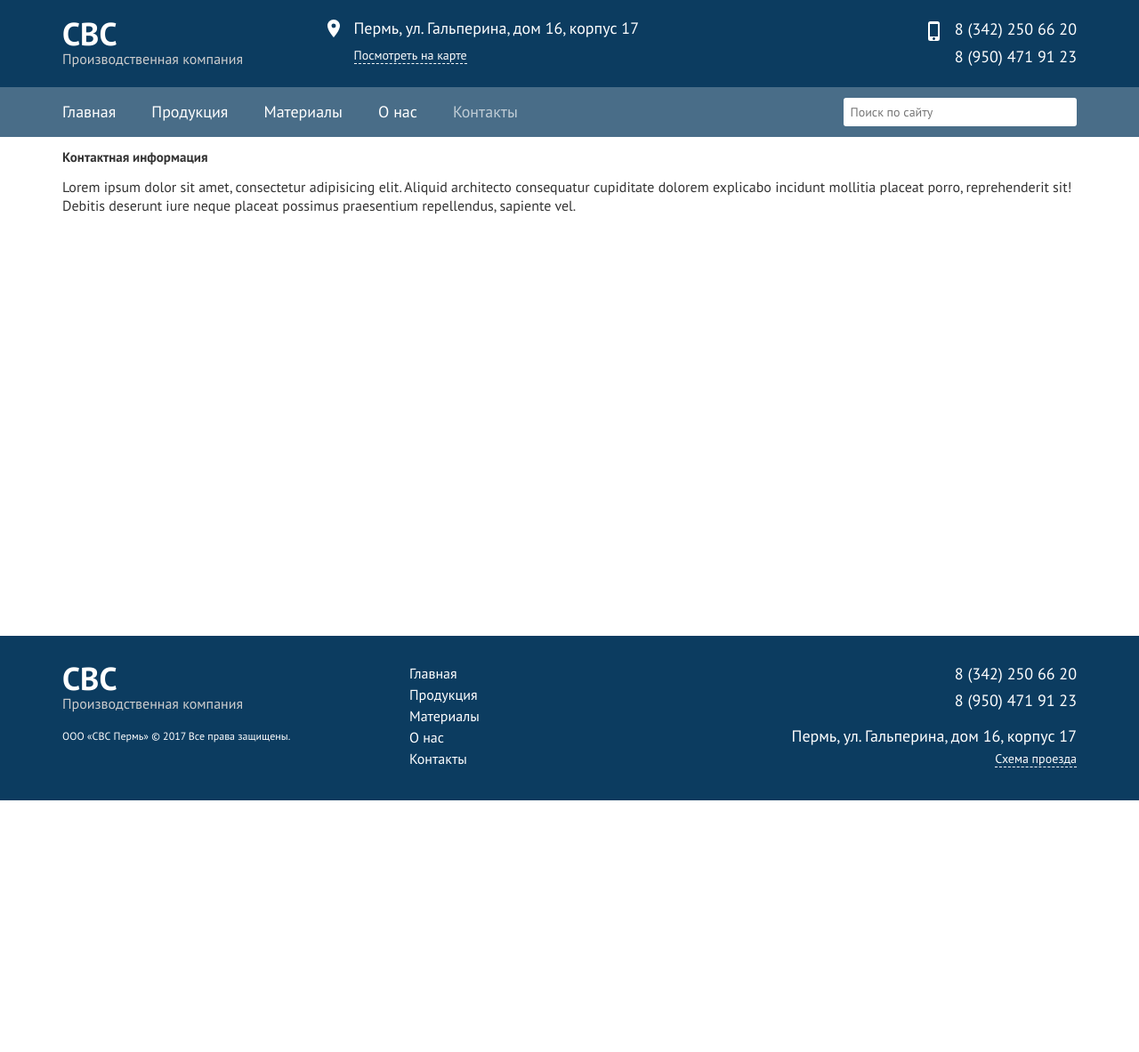
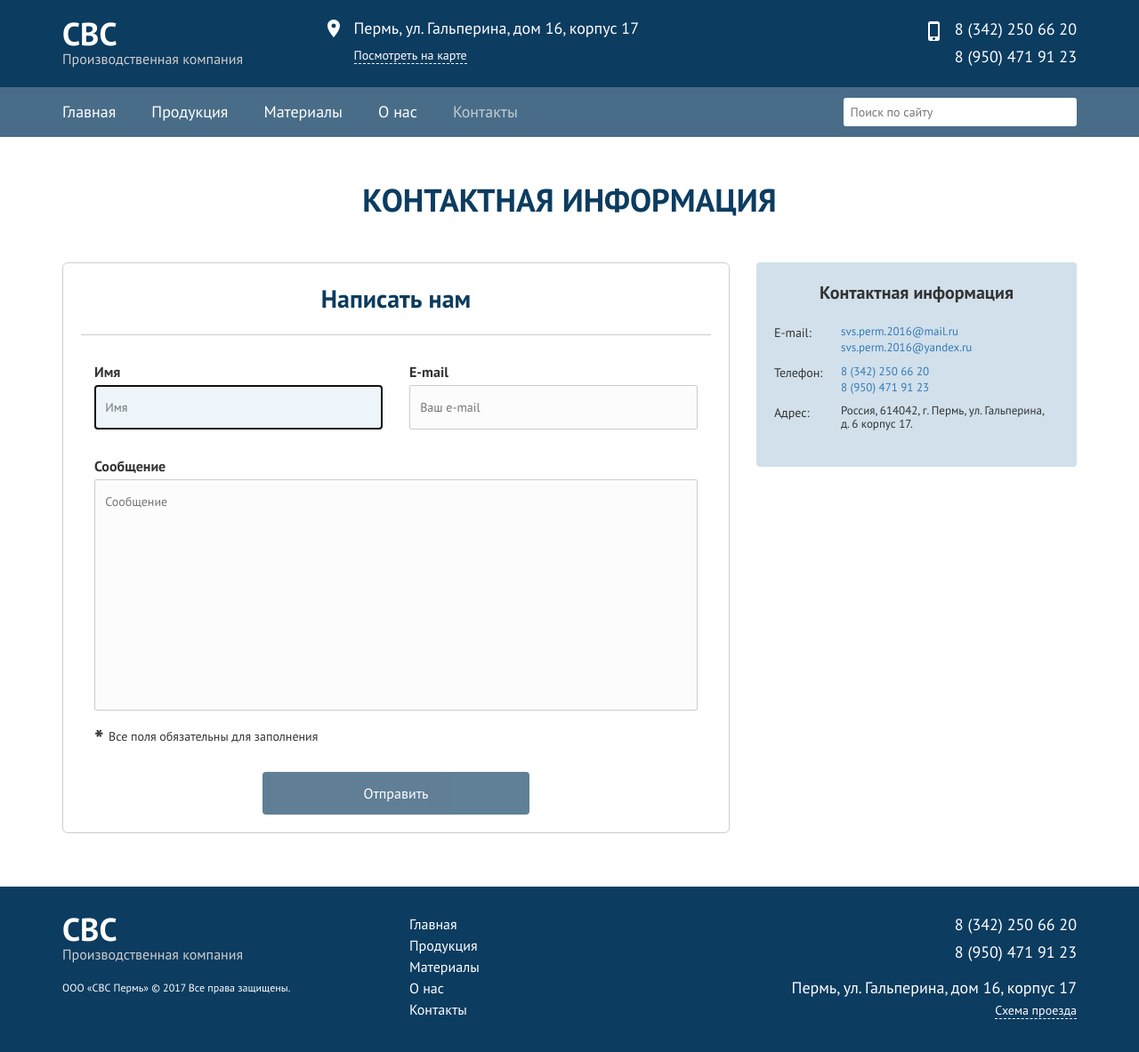
Before and after one commit to ponomarev-iv/svs-perm, a Jekyll site: the page built from contact.html, in a window 1280 px wide. Shown: the whole page at 89% size. Built offline with Jekyll 4.4.1, drawn with Linux system fonts in a browser that asks for light colours; a script that is not in the unit is left out; before the commit the page ends 900 px from its top, so only the background shows below that.

```diff
--- a/_dev/scss/all.scss
+++ b/_dev/scss/all.scss
@@ -8,5 +8,6 @@
 @import "includes/blocks";
 @import "includes/ui";
 @import "includes/table";
+@import "includes/form";
 
 @import "includes/helpers";
--- a/_dev/scss/includes/_var.scss
+++ b/_dev/scss/includes/_var.scss
@@ -1,2 +1,4 @@
 //color
 $main-color: #0c3c60;
+$action-color: #d1e0eb;
+$border-color: #cccccc;
--- a/_includes/footer.html
+++ b/_includes/footer.html
@@ -31,7 +31,7 @@
         <div class="adress">
           <p>Пермь, ул.&nbsp;Гальперина, дом&nbsp;16, корпус&nbsp;17
           </p>
-          <a href="#" class="map-link">Схема проезда</a>
+          <a href="contact.html#map" class="map-link">Схема проезда</a>
         </div>
       </div>
     </div>
--- a/_includes/header.html
+++ b/_includes/header.html
@@ -14,7 +14,7 @@
             </p>
           </div>
 
-          <a href="#" class="map-link">Посмотреть на карте</a>
+          <a href="contact.html#map" class="map-link">Посмотреть на карте</a>
 
         </div>
         <div class="col-md-3 col-sm-4 col-xs-12">
--- a/_layouts/post.html
+++ b/_layouts/post.html
@@ -1,18 +1,21 @@
----
-layout: default
----
-<article class="post" itemscope itemtype="http://schema.org/BlogPosting">
+<!DOCTYPE html>
+<html lang="ru">
 
-  <header class="post-header">
-    <h1 class="post-title" itemprop="name headline">{{ page.title | escape }}</h1>
-    <p class="post-meta"><time datetime="{{ page.date | date_to_xmlschema }}" itemprop="datePublished">{{ page.date | date: "%b %-d, %Y" }}</time>{% if page.author %} • <span itemprop="author" itemscope itemtype="http://schema.org/Person"><span itemprop="name">{{ page.author }}</span></span>{% endif %}</p>
-  </header>
+{% include head.html %}
 
-  <div class="post-content" itemprop="articleBody">
-    {{ content }}
-  </div>
+<body>
 
-  {% if site.disqus.shortname %}
-    {% include disqus_comments.html %}
-  {% endif %}
-</article>
+{% include header.html %}
+
+<main class="page-content" aria-label="Content">
+  {{ content }}
+</main>
+<div  id="map">
+  <script type="text/javascript" charset="utf-8" async src="https://api-maps.yandex.ru/services/constructor/1.0/js/?sid=obWm7xVXxbWm855SZwFfBgA08IrPLro-&amp;width=100%25&amp;height=480&amp;lang=ru_RU&amp;sourceType=constructor&amp;scroll=true"></script>
+</div>
+
+{% include footer.html %}
+
+<script src="assets/js/main.js"></script>
+</body>
+</html>
--- /dev/null
+++ b/contact.html
@@ -0,0 +1,69 @@
+---
+layout: post
+title: Контактная информация
+header-name: Контакты
+excerpt: Страница контактов
+order: 5
+---
+
+<div class="container">
+    <div class="row">
+        <h1 class="section-title section-title_mrg-top">
+            Контактная информация
+        </h1>
+        <div class="col-md-8 col-sm-7 col-xs-12">
+            <form action="" class="form">
+                <h2 class="form__title">Написать нам</h2>
+                <div class="form__row">
+                    <div class="col-md-6 col-sm-12 col-xs-12">
+                        <label for="name" class="reg-lbl">Имя</label>
+                        <input type="text" class="reg-inp" id="name" name="name" placeholder="Имя" autofocus required />
+                    </div>
+                    <div class="col-md-6 col-sm-12 col-xs-12">
+                        <label for="email" class="reg-lbl">E-mail</label>
+                        <input type="email" class="reg-inp" name="email" id="email" placeholder="Ваш e-mail" required />
+                    </div>
+                </div>
+
+                <div class="form__row">
+                    <div class="col-md-12">
+                        <label for="message" class="reg-lbl">Сообщение</label>
+                        <textarea type="text" class="reg-textarea" name="message" id="message" placeholder="Сообщение" required ></textarea>
+                        <p class="form__txt">
+                            Все поля обязательны для заполнения
+                        </p>
+                    </div>
+                </div>
+                <div class="form__row form__row_last">
+                    <div class="col-md-12">
+                        <button class="form__btn" type="submit">Отправить</button>
+                    </div>
+                </div>
+
+            </form>
+        </div>
+        <div class="col-md-4 col-sm-5 col-xs-12">
+            <aside class="contact-block gap-b-60">
+                <h5 class="contact-block__title">Контактная информация</h5>
+                <div class="contact-block__info">
+                    <div class="contact-block__info-row">
+                        <span class="contact-block__abbr">E-mail:</span>
+                        <a href="mailto:svs.perm.2016@mail.ru">svs.perm.2016@mail.ru</a><br>
+                        <a href="mailto:svs.perm.2016@yandex.ru">svs.perm.2016@yandex.ru</a>
+                    </div>
+                    <div class="contact-block__info-row">
+                        <span class="contact-block__abbr">Телефон:</span>
+                        <a href="tel:+73422506620">8 (342) 250 66 20</a><br>
+                        <a href="tel:+79504719123">8 (950) 471 91 23</a>
+                    </div>
+                    <div class="contact-block__info-row">
+                        <span class="contact-block__abbr">Адрес:</span>
+                        <p>
+                            Россия, 614042, г.&nbsp;Пермь, ул.&nbsp;Гальперина, д.&nbsp;6 корпус&nbsp;17.
+                        </p>
+                    </div>
+                </div>
+            </aside>
+        </div>
+    </div>
+</div>
--- a/contact.md
+++ /dev/null
@@ -1,10 +0,0 @@
----
-layout: page
-title: Контактная информация
-header-name: Контакты
-excerpt: Страница контактов
-order: 5
----
-
-## Контактная информация
-<p>Lorem ipsum dolor sit amet, consectetur adipisicing elit. Aliquid architecto consequatur cupiditate dolorem explicabo incidunt mollitia placeat porro, reprehenderit sit! Debitis deserunt iure neque placeat possimus praesentium repellendus, sapiente vel.</p>
```
Also changed, not shown: _dev/scss/includes/_helpers.scss (+14 -0 lines), _dev/scss/includes/form.scss (added, +110 -0 lines), assets/all.css.
